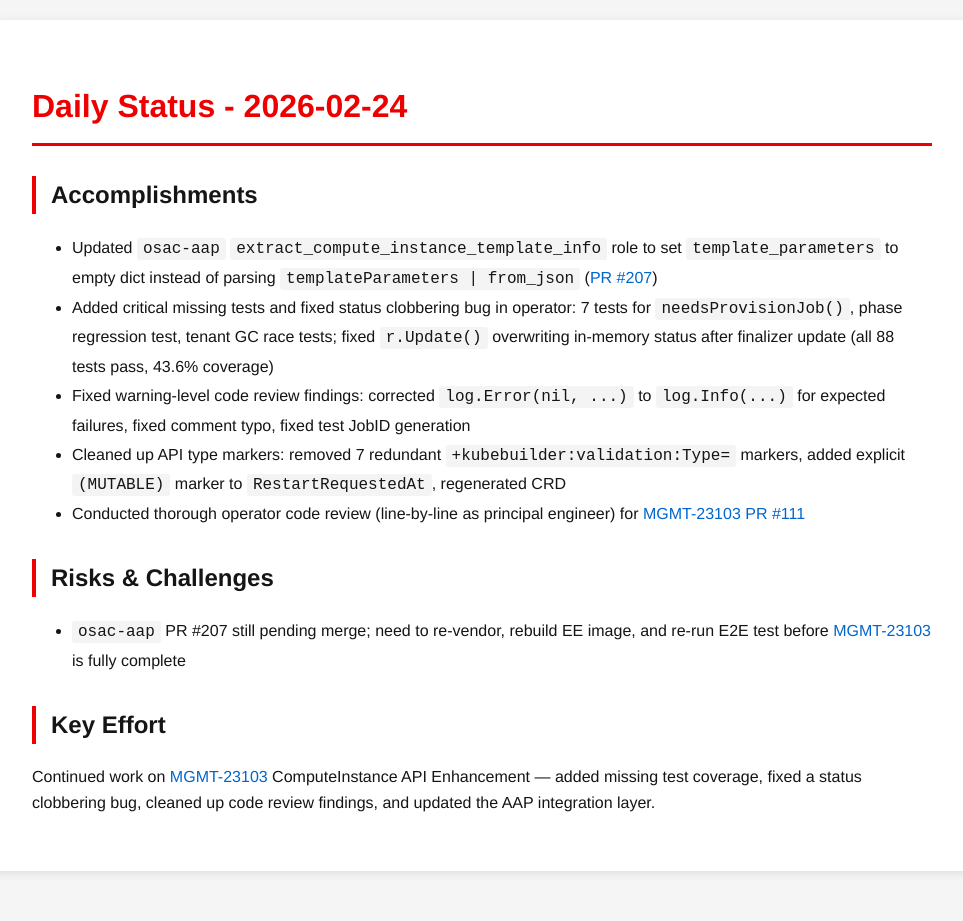
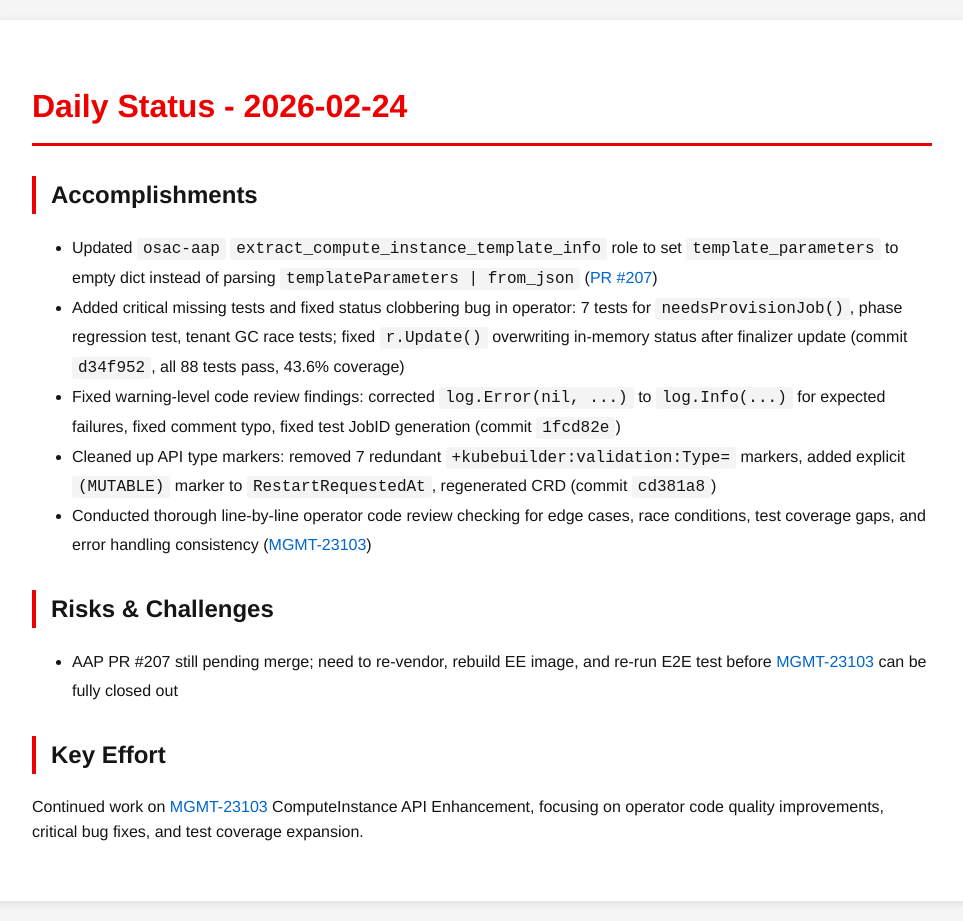
Before and after one commit to tzvatot/daily-status, a Jekyll site: the page built from 2026-02-24.md, in a window 1280 px wide. Shown: the whole page, without its empty margins (158-1121 px from the left). Built offline with Jekyll 4.4.1, drawn with Linux system fonts in a browser that asks for light colours; before the commit the page ends 900 px from its top, so only the background shows below that.

Commit message:
Daily status update - 2026-02-24

```diff
--- a/2026-02-24.md
+++ b/2026-02-24.md
@@ -8,13 +8,13 @@ date: 2026-02-24
 
 ## Accomplishments
 - Updated `osac-aap` `extract_compute_instance_template_info` role to set `template_parameters` to empty dict instead of parsing `templateParameters | from_json` ([PR #207](https://github.com/osac-project/osac-aap/pull/207))
-- Added critical missing tests and fixed status clobbering bug in operator: 7 tests for `needsProvisionJob()`, phase regression test, tenant GC race tests; fixed `r.Update()` overwriting in-memory status after finalizer update (all 88 tests pass, 43.6% coverage)
-- Fixed warning-level code review findings: corrected `log.Error(nil, ...)` to `log.Info(...)` for expected failures, fixed comment typo, fixed test JobID generation
-- Cleaned up API type markers: removed 7 redundant `+kubebuilder:validation:Type=` markers, added explicit `(MUTABLE)` marker to `RestartRequestedAt`, regenerated CRD
-- Conducted thorough operator code review (line-by-line as principal engineer) for [MGMT-23103](https://issues.redhat.com/browse/MGMT-23103) [PR #111](https://github.com/osac-project/osac-operator/pull/111)
+- Added critical missing tests and fixed status clobbering bug in operator: 7 tests for `needsProvisionJob()`, phase regression test, tenant GC race tests; fixed `r.Update()` overwriting in-memory status after finalizer update (commit `d34f952`, all 88 tests pass, 43.6% coverage)
+- Fixed warning-level code review findings: corrected `log.Error(nil, ...)` to `log.Info(...)` for expected failures, fixed comment typo, fixed test JobID generation (commit `1fcd82e`)
+- Cleaned up API type markers: removed 7 redundant `+kubebuilder:validation:Type=` markers, added explicit `(MUTABLE)` marker to `RestartRequestedAt`, regenerated CRD (commit `cd381a8`)
+- Conducted thorough line-by-line operator code review checking for edge cases, race conditions, test coverage gaps, and error handling consistency ([MGMT-23103](https://issues.redhat.com/browse/MGMT-23103))
 
 ## Risks & Challenges
-- `osac-aap` PR #207 still pending merge; need to re-vendor, rebuild EE image, and re-run E2E test before [MGMT-23103](https://issues.redhat.com/browse/MGMT-23103) is fully complete
+- AAP PR #207 still pending merge; need to re-vendor, rebuild EE image, and re-run E2E test before [MGMT-23103](https://issues.redhat.com/browse/MGMT-23103) can be fully closed out
 
 ## Key Effort
-Continued work on [MGMT-23103](https://issues.redhat.com/browse/MGMT-23103) ComputeInstance API Enhancement — added missing test coverage, fixed a status clobbering bug, cleaned up code review findings, and updated the AAP integration layer.
+Continued work on [MGMT-23103](https://issues.redhat.com/browse/MGMT-23103) ComputeInstance API Enhancement, focusing on operator code quality improvements, critical bug fixes, and test coverage expansion.
```
